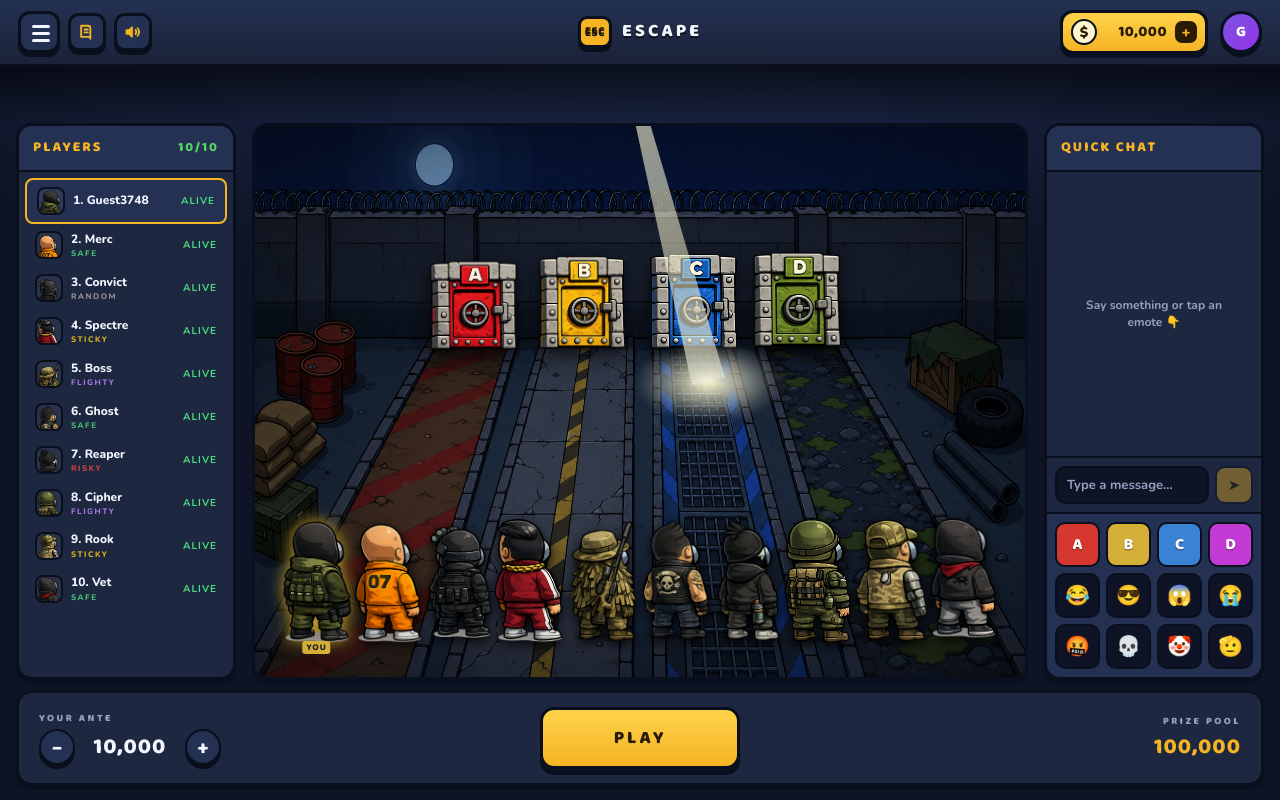
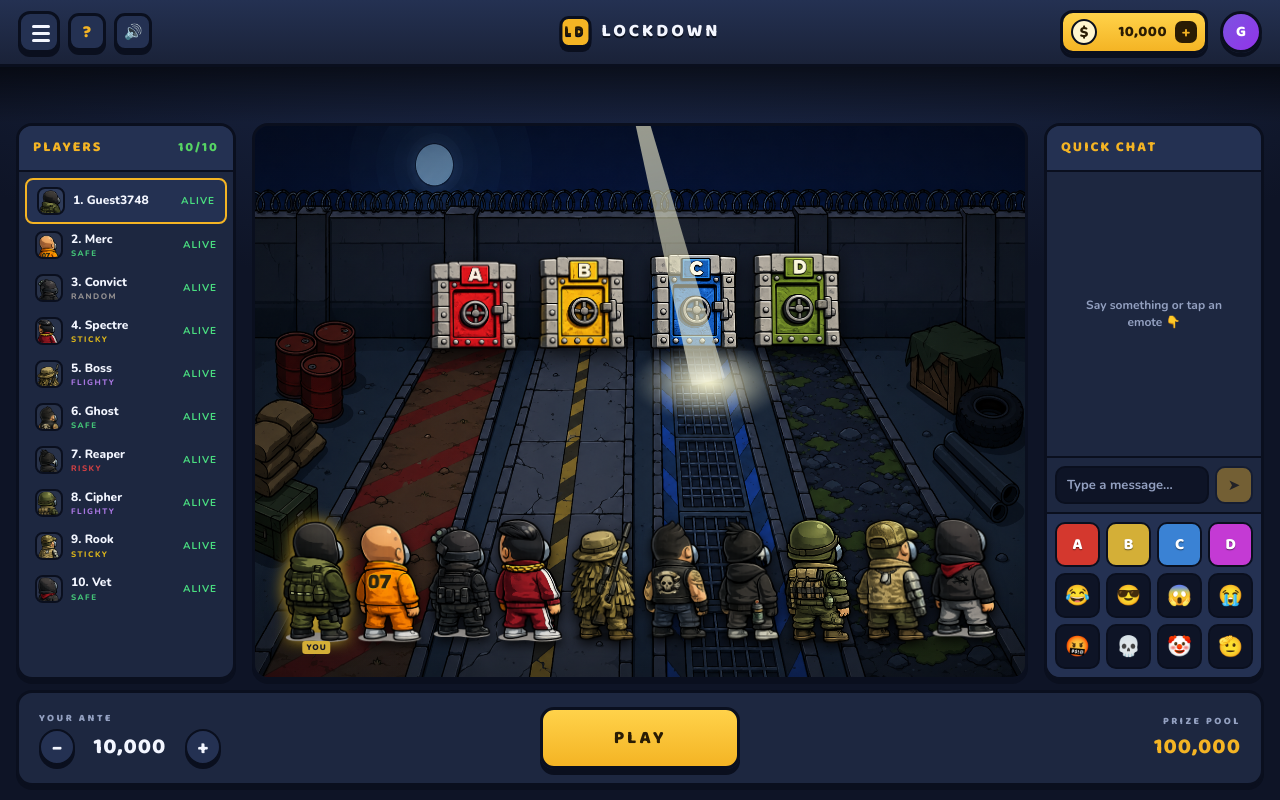
Before and after one commit to SabaZara/criminalPrisoner, a React (Vite) app: page / in a window 1280 px wide. Both pictures are taken after a click on the button "Play as Guest". Built offline with nearby package versions, Linux system fonts and the light colour scheme.

Commit message:
Revert "Custom rules/sound icons; rename game to ESCAPE"
This reverts commit 288dac383195028cc2676ad4b75621fc5d2f2051.

```diff
--- a/index.html
+++ b/index.html
@@ -4,7 +4,7 @@
     <meta charset="UTF-8" />
     <link rel="icon" type="image/svg+xml" href="/favicon.svg" />
     <meta name="viewport" content="width=device-width, initial-scale=1.0, maximum-scale=1.0, user-scalable=no, viewport-fit=cover" />
-    <title>Escape — 10 Inmates · 4 Gates · 1 Spotlight</title>
+    <title>Lockdown — 10 Inmates · 4 Gates · 1 Spotlight</title>
     <meta name="theme-color" content="#0e1426" />
   </head>
   <body>
--- a/src/Login.css
+++ b/src/Login.css
@@ -53,8 +53,7 @@
   place-items: center;
   font-family: var(--font-display);
   font-weight: 800;
-  font-size: 24px;
-  letter-spacing: 1px;
+  font-size: 30px;
   color: var(--accent-ink);
   background: var(--accent);
   border: var(--outline) solid var(--outline-color);
--- a/src/Login.tsx
+++ b/src/Login.tsx
@@ -43,8 +43,8 @@ export function Login() {
       <div className="login-bg" />
       <div className="login-card">
         <div className="login-logo">
-          <div className="logo-badge">ESC</div>
-          <h1>ESCAPE</h1>
+          <div className="logo-badge">LD</div>
+          <h1>LOCKDOWN</h1>
           <p className="tagline">10 INMATES · 4 GATES · 1 SPOTLIGHT</p>
         </div>
 
--- a/src/TopBar.css
+++ b/src/TopBar.css
@@ -12,7 +12,7 @@
 
 /* Shared chunky-button base for the top bar chips */
 .menu-btn,
-.icon-btn {
+.rules-btn {
   background: var(--panel-2);
   border: var(--outline) solid var(--outline-color);
   border-radius: 12px;
@@ -21,7 +21,7 @@
   box-shadow: var(--shadow-flat);
 }
 .menu-btn:active,
-.icon-btn:active,
+.rules-btn:active,
 .balance-btn:active { transform: translateY(2px); box-shadow: 0 2px 0 0 var(--outline-color); }
 
 .menu-btn {
@@ -58,10 +58,10 @@
   text-shadow: 0 2px 0 var(--outline-color);
 }
 .brand-badge {
-  width: 34px; height: 32px;
+  width: 32px; height: 32px;
   display: grid; place-items: center;
   font-family: var(--font-display);
-  font-size: 11px; font-weight: 800; letter-spacing: 0.5px; color: var(--accent-ink);
+  font-size: 14px; font-weight: 800; color: var(--accent-ink);
   background: var(--accent);
   border: var(--outline) solid var(--outline-color);
   border-radius: 9px;
@@ -254,17 +254,16 @@
   align-items: center;
   gap: 8px;
 }
-.icon-btn {
+.rules-btn {
   width: 38px;
   height: 38px;
   border-radius: 11px;
   color: var(--accent);
-  display: grid;
-  place-items: center;
-  padding: 0;
+  font-size: 17px;
+  font-weight: 900;
+  font-family: var(--font-display);
 }
-.icon-btn:hover { background: var(--wall); color: #fff; }
-.icon-btn svg { display: block; }
+.rules-btn:hover { background: var(--wall); color: #fff; }
 
 /* Balance ticker glow when changing */
 .balance-ticking { transition: box-shadow 0.2s ease, border-color 0.2s ease; }
@@ -277,6 +276,8 @@
 }
 .balance-down .balance-num { color: #7a1c17 !important; }
 
+/* Mute button uses the same chip style as the rules button. */
+.mute-btn { font-family: inherit; font-size: 15px; }
 
 /* ===== Mobile top bar ===== */
 @media (max-width: 600px) {
@@ -288,8 +289,7 @@
   .topbar-center { position: static; transform: none; }
 
   .menu-btn { width: 38px; height: 38px; padding: 10px; }
-  .icon-btn { width: 34px; height: 34px; }
-  .icon-btn svg { width: 18px; height: 18px; }
+  .rules-btn { width: 34px; height: 34px; font-size: 15px; }
   .topbar-left { gap: 6px; }
 
   .balance-block { gap: 8px; }
--- a/src/TopBar.tsx
+++ b/src/TopBar.tsx
@@ -82,19 +82,11 @@ export function TopBar({
           <button className="menu-btn" onClick={() => setOpen((o) => !o)} aria-label="Menu">
             <span /><span /><span />
           </button>
-          <button className="icon-btn rules-btn" onClick={onShowRules} aria-label="How to play" title="How to play">
-            {/* Rulebook / info icon — chunky rounded strokes to match the art. */}
-            <svg viewBox="0 0 24 24" width="20" height="20" aria-hidden="true">
-              <path
-                d="M5 4.5h8a3 3 0 0 1 3 3V20a2.2 2.2 0 0 0-2.2-2.2H5z"
-                fill="none" stroke="currentColor" strokeWidth="2.2"
-                strokeLinejoin="round"
-              />
-              <path d="M9 9h4M9 12.5h4" stroke="currentColor" strokeWidth="2.2" strokeLinecap="round" />
-            </svg>
+          <button className="rules-btn" onClick={onShowRules} aria-label="How to play" title="How to play">
+            ?
           </button>
           <button
-            className="icon-btn mute-btn"
+            className="rules-btn mute-btn"
             onClick={() => {
               const next = toggleMuted();
               setMutedState(next);
@@ -103,29 +95,14 @@ export function TopBar({
             aria-label={muted ? 'Unmute' : 'Mute'}
             title={muted ? 'Unmute' : 'Mute'}
           >
-            {/* Speaker icon — waves when on, an X when muted. */}
-            <svg viewBox="0 0 24 24" width="20" height="20" aria-hidden="true">
-              <path
-                d="M4 9.5h3l4-3.5v12l-4-3.5H4z"
-                fill="currentColor" stroke="currentColor" strokeWidth="1.6"
-                strokeLinejoin="round"
-              />
-              {muted ? (
-                <path d="M15.5 9.5l4 5m0-5l-4 5" stroke="currentColor" strokeWidth="2.2" strokeLinecap="round" />
-              ) : (
-                <>
-                  <path d="M15 9.5a4 4 0 0 1 0 5" fill="none" stroke="currentColor" strokeWidth="2.2" strokeLinecap="round" />
-                  <path d="M17.5 7.5a7 7 0 0 1 0 9" fill="none" stroke="currentColor" strokeWidth="2.2" strokeLinecap="round" />
-                </>
-              )}
-            </svg>
+            {muted ? '🔇' : '🔊'}
           </button>
         </div>
 
         <div className="topbar-center">
           <div className="brand">
-            <div className="brand-badge">ESC</div>
-            <span>ESCAPE</span>
+            <div className="brand-badge">LD</div>
+            <span>LOCKDOWN</span>
           </div>
         </div>
 
```
